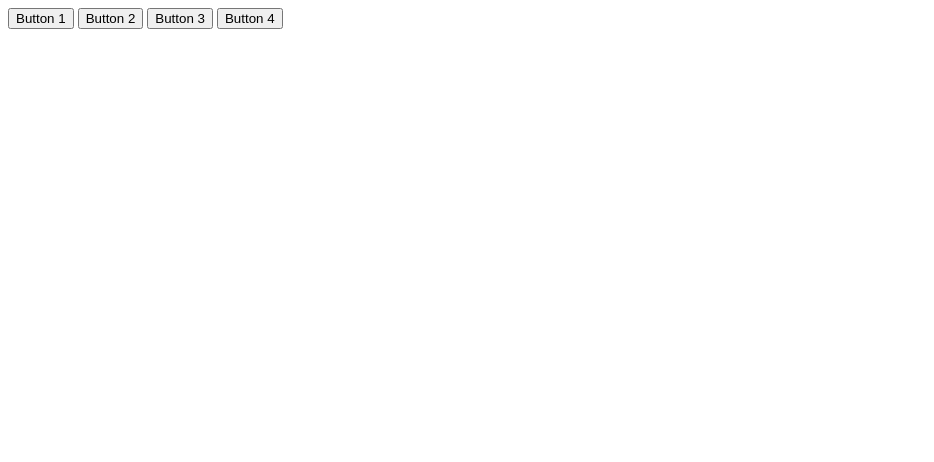
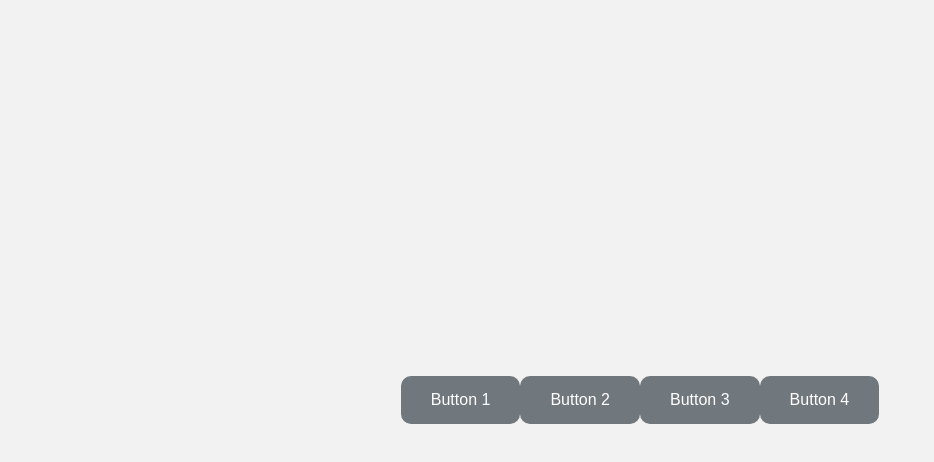
Before and after one commit to denduednue/calculator, a plain HTML site: page index.html in a window 1280 px wide. Shown: the whole page, without its empty margins (0-934 px from the left). Drawn offline with Linux system fonts and the light colour scheme.

Commit message:
Update style.css

```diff
--- a/style.css
+++ b/style.css
@@ -1,12 +1,25 @@
-.button{
-    background-color: #3f1d31; /* Green */
-    border: black;
-    color: white;
-    padding: 15px 32px;
-    text-align: center;
-    text-decoration: none;
-    display: inline-block;
-    font-size: 16px;
-    margin: 4px 2px;
-    cursor: pointer;
-}
+        body {
+            display: flex;
+            justify-content: center;
+            align-items: center;
+            height: 100vh;
+            margin: 0;
+            background-color: #f2f2f2; /* Light gray background */
+            font-family: Arial, sans-serif; /* Font style */
+        }
+        button {
+            padding: 15px 30px;
+            font-size: 16px;
+            color: white; /* Text color */
+            background-color: #70777d; /* Button color */
+            border: none; /* Remove border */
+            border-radius: 10px; /* Rounded corners */
+            cursor: pointer; /* Pointer cursor on hover */
+            transition: background-color 0.3s; /* Smooth color transition */
+        }
+        button:hover {
+            background-color: #8f9ba8; /* Darker color on hover */
+        }
+        button:focus {
+            outline: none; /* Remove outline on focus */
+        }
```
